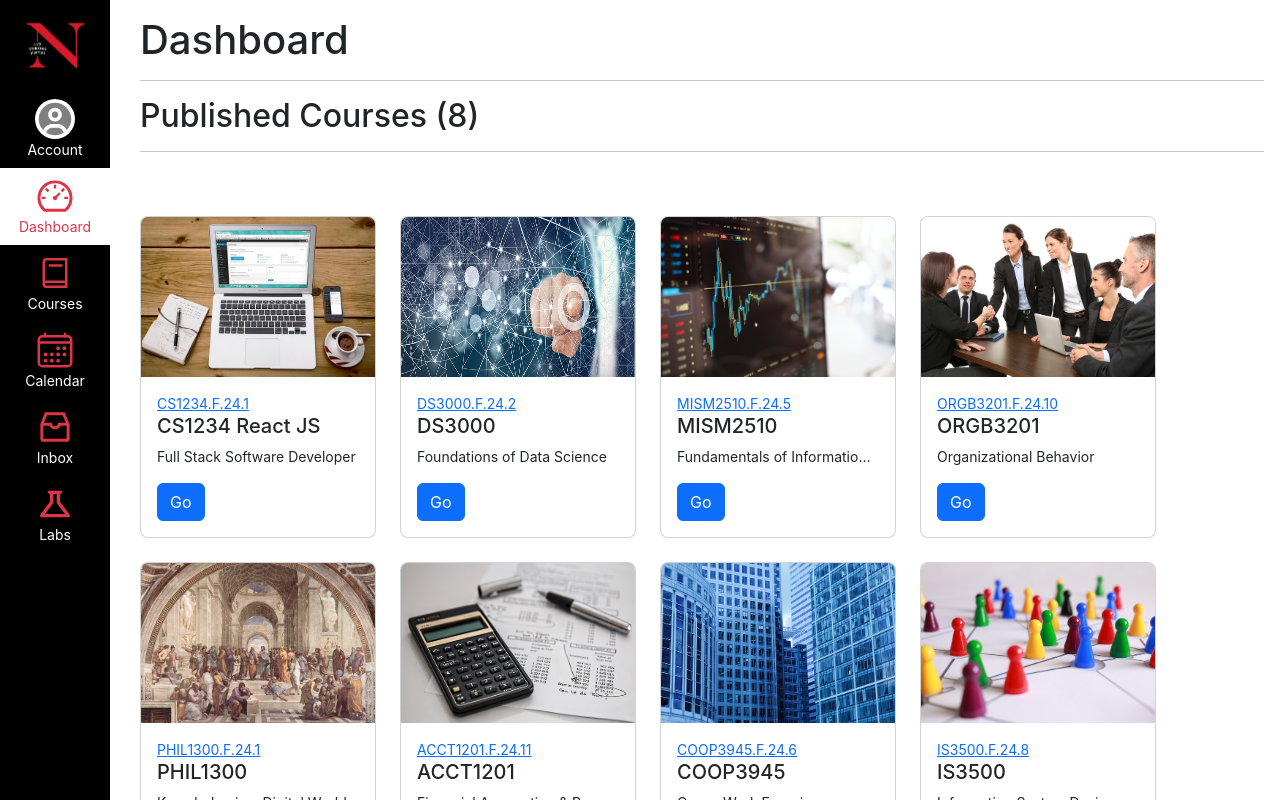
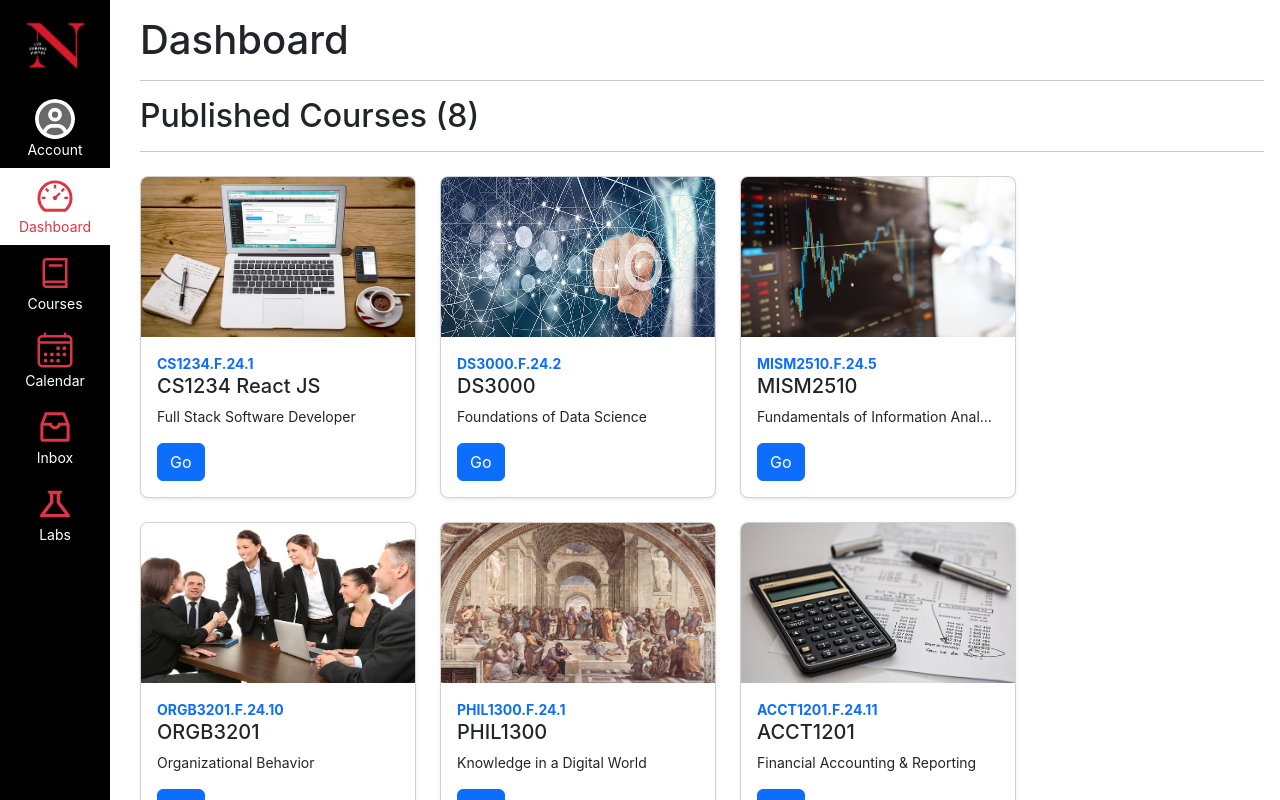
Before and after one commit to janekamata/project-kanbas-react-web-app, a React (Create React App) app: page /#/Kanbas in a window 1280 px wide. Shown: the top 800 px of the page. Built offline with nearby package versions, Linux system fonts and the light colour scheme.

Commit message:
Final edits

```diff
--- a/src/Kanbas/Account/Profile.tsx
+++ b/src/Kanbas/Account/Profile.tsx
@@ -7,9 +7,9 @@ export default function Profile() {
             <input id="wd-password" value="123" placeholder="password"
                 className="form-control mb-2" />
             <input id="wd-firstname" value="Jane" placeholder="First Name" className="form-control mb-2" />
-            <input id="wd-lastname" value="Kamata" placeholder="Last Name" className="form-control mb-2" />
-            <input id="wd-dob" value="2000-01-01" type="date" className="form-control mb-2" />
-            <input id="wd-email" value="jane@kamata" type="email" className="form-control mb-2" />
+            <input id="wd-lastname" value="Doe" placeholder="Last Name" className="form-control mb-2" />
+            <input id="wd-dob" value="yyyy-mm-dd" type="date" className="form-control mb-2" />
+            <input id="wd-email" value="jane@doe.mail" type="email" className="form-control mb-2" />
             <select id="wd-role" className="form-select mb-2">
                 <option value="USER">User</option>
                 <option value="ADMIN">Admin</option>
--- a/src/Kanbas/Account/index.tsx
+++ b/src/Kanbas/Account/index.tsx
@@ -10,7 +10,7 @@ export default function Account() {
                 <div className="d-none d-md-block me-2">
                     <AccountNavigation />
                 </div>
-                <div className="w-25" style={ { minWidth: "200px" } }>
+                <div className="w-25 ms-2 mt-2" style={ { minWidth: "200px" } }>
                     <Routes>
                         <Route path="/"
                             element={ <Signin /> } />
--- a/src/Kanbas/Courses/Home/Status.tsx
+++ b/src/Kanbas/Courses/Home/Status.tsx
@@ -13,11 +13,11 @@ export default function CourseStatus() {
             <div className="d-flex mb-3">
                 <div className="w-50 pe-1">
                     <button className="btn btn-lg btn-secondary w-100 text-nowrap">
-                        <FaBan className="me-2 fs-5" />Unpublish</button>
+                        <FaBan className="me-2 fs-5 mb-1" />Unpublish</button>
                 </div>
                 <div className="w-50">
                     <button className="btn btn-lg btn-success w-100">
-                        <FaCheckCircle className="me-2 fs-5" />Publish</button>
+                        <FaCheckCircle className="me-2 fs-5 mb-1" />Publish</button>
                 </div>
             </div>
             <button className="btn btn-lg btn-secondary w-100 mt-1 text-start">
--- a/src/Kanbas/Courses/Modules/ModulesControls.tsx
+++ b/src/Kanbas/Courses/Modules/ModulesControls.tsx
@@ -17,9 +17,6 @@ export default function ModulesControls() {
                             borderRadius: "50%"
                         } }
                     />
-
-
-
                     Publish All</button>
                 <ul className="dropdown-menu">
                     <li>
--- a/src/Kanbas/Dashboard.tsx
+++ b/src/Kanbas/Dashboard.tsx
@@ -4,15 +4,15 @@ export default function Dashboard() {
         <div id="wd-dashboard">
             <h1 id="wd-dashboard-title">Dashboard</h1> <hr />
             <h2 id="wd-dashboard-published">Published Courses (8)</h2> <hr />
-            <div id="wd-dashboard-courses" className="row">
+            <div id="wd-dashboard-courses" className="mt-4 mb-4">
                 <div className="row row-cols-1 row-cols-md-5 g-4">
-                    <div className="wd-dashboard-course col" style={ { width: "260px" } }>
-                        <div className="card rounded-3 overflow-hidden">
+                    <div className="wd-dashboard-course col" style={ { width: "300px" } }>
+                        <div className="card rounded-3 overflow-hidden shadow-sm">
                             <Link className="wd-dashboard-course-link text-decoration-none text-dark"
                                 to="/Kanbas/Courses/1234/Home">
                                 <img src="/images/web.jpg" width="100%" height={ 160 } />
                                 <div className="card-body">
-                                    <a href="/Kanbas/Courses/1234/Home">CS1234.F.24.1</a>
+                                    <a href="/Kanbas/Courses/1234/Home" className="text-decoration-none fw-bold">CS1234.F.24.1</a>
                                     <h5 className="wd-dashboard-course-title card-title">
                                         CS1234 React JS
                                     </h5>
@@ -26,13 +26,13 @@ export default function Dashboard() {
                             </Link>
                         </div>
                     </div>
-                    <div className="wd-dashboard-course col" style={ { width: "260px" } }>
-                        <div className="card rounded-3 overflow-hidden">
+                    <div className="wd-dashboard-course col" style={ { width: "300px" } }>
+                        <div className="card rounded-3 overflow-hidden shadow-sm">
                             <Link className="wd-dashboard-course-link text-decoration-none text-dark"
                                 to="/Kanbas/Courses/1234/Home">
                                 <img src="/images/ds.jpg" width="100%" height={ 160 } />
                                 <div className="card-body">
-                                    <a href="/Kanbas/Courses/1234/Home">DS3000.F.24.2</a>
+                                    <a href="/Kanbas/Courses/1234/Home" className="text-decoration-none fw-bold">DS3000.F.24.2</a>
                                     <h5 className="wd-dashboard-course-title card-title">
                                         DS3000
                                     </h5>
@@ -47,13 +47,13 @@ export default function Dashboard() {
 
                         </div>
                     </div>
-                    <div className="wd-dashboard-course col" style={ { width: "260px" } }>
-                        <div className="card rounded-3 overflow-hidden">
+                    <div className="wd-dashboard-course col" style={ { width: "300px" } }>
+                        <div className="card rounded-3 overflow-hidden shadow-sm">
                             <Link className="wd-dashboard-course-link text-decoration-none text-dark"
                                 to="/Kanbas/Courses/1234/Home">
                                 <img src="/images/mism.jpg" width="100%" height={ 160 } />
                                 <div className="card-body">
-                                    <a href="/Kanbas/Courses/1234/Home">MISM2510.F.24.5</a>
+                                    <a href="/Kanbas/Courses/1234/Home" className="text-decoration-none fw-bold">MISM2510.F.24.5</a>
                                     <h5 className="wd-dashboard-course-title card-title">
                                         MISM2510
                                     </h5>
@@ -67,13 +67,13 @@ export default function Dashboard() {
                             </Link>
                         </div>
                     </div>
-                    <div className="wd-dashboard-course col" style={ { width: "260px" } }>
-                        <div className="card rounded-3 overflow-hidden">
+                    <div className="wd-dashboard-course col" style={ { width: "300px" } }>
+                        <div className="card rounded-3 overflow-hidden shadow-sm">
                             <Link className="wd-dashboard-course-link text-decoration-none text-dark"
                                 to="/Kanbas/Courses/1234/Home">
                                 <img src="/images/orgb.jpg" width="100%" height={ 160 } />
                                 <div className="card-body">
-                                    <a href="/Kanbas/Courses/1234/Home">ORGB3201.F.24.10</a>
+                                    <a href="/Kanbas/Courses/1234/Home" className="text-decoration-none fw-bold">ORGB3201.F.24.10</a>
                                     <h5 className="wd-dashboard-course-title card-title">
                                         ORGB3201
                                     </h5>
@@ -87,13 +87,13 @@ export default function Dashboard() {
                             </Link>
                         </div>
                     </div>
-                    <div className="wd-dashboard-course col" style={ { width: "260px" } }>
-                        <div className="card rounded-3 overflow-hidden">
+                    <div className="wd-dashboard-course col" style={ { width: "300px" } }>
+                        <div className="card rounded-3 overflow-hidden shadow-sm">
                             <Link className="wd-dashboard-course-link text-decoration-none text-dark"
                                 to="/Kanbas/Courses/1234/Home">
                                 <img src="/images/phil.jpg" width="100%" height={ 160 } />
                                 <div className="card-body">
-                                    <a href="/Kanbas/Courses/1234/Home">PHIL1300.F.24.1</a>
+                                    <a href="/Kanbas/Courses/1234/Home" className="text-decoration-none fw-bold">PHIL1300.F.24.1</a>
                                     <h5 className="wd-dashboard-course-title card-title">
                                         PHIL1300
                                     </h5>
@@ -107,13 +107,13 @@ export default function Dashboard() {
                             </Link>
                         </div>
                     </div>
-                    <div className="wd-dashboard-course col" style={ { width: "260px" } }>
-                        <div className="card rounded-3 overflow-hidden">
+                    <div className="wd-dashboard-course col" style={ { width: "300px" } }>
+                        <div className="card rounded-3 overflow-hidden shadow-sm">
                             <Link className="wd-dashboard-course-link text-decoration-none text-dark"
                                 to="/Kanbas/Courses/1234/Home">
                                 <img src="/images/acct.jpg" width="100%" height={ 160 } />
                                 <div className="card-body">
-                                    <a href="/Kanbas/Courses/1234/Home">ACCT1201.F.24.11</a>
+                                    <a href="/Kanbas/Courses/1234/Home" className="text-decoration-none fw-bold">ACCT1201.F.24.11</a>
                                     <h5 className="wd-dashboard-course-title card-title">
                                         ACCT1201
                                     </h5>
@@ -127,13 +127,13 @@ export default function Dashboard() {
                             </Link>
                         </div>
                     </div>
-                    <div className="wd-dashboard-course col" style={ { width: "260px" } }>
-                        <div className="card rounded-3 overflow-hidden">
+                    <div className="wd-dashboard-course col" style={ { width: "300px" } }>
+                        <div className="card rounded-3 overflow-hidden shadow-sm">
                             <Link className="wd-dashboard-course-link text-decoration-none text-dark"
                                 to="/Kanbas/Courses/1234/Home">
                                 <img src="/images/coop.jpg" width="100%" height={ 160 } />
                                 <div className="card-body">
-                                    <a href="/Kanbas/Courses/1234/Home">COOP3945.F.24.6</a>
+                                    <a href="/Kanbas/Courses/1234/Home" className="text-decoration-none fw-bold">COOP3945.F.24.6</a>
                                     <h5 className="wd-dashboard-course-title card-title">
                                         COOP3945
                                     </h5>
@@ -147,13 +147,13 @@ export default function Dashboard() {
                             </Link>
                         </div>
                     </div>
-                    <div className="wd-dashboard-course col" style={ { width: "260px" } }>
-                        <div className="card rounded-3 overflow-hidden">
+                    <div className="wd-dashboard-course col" style={ { width: "300px" } }>
+                        <div className="card rounded-3 overflow-hidden shadow-sm">
                             <Link className="wd-dashboard-course-link text-decoration-none text-dark"
                                 to="/Kanbas/Courses/1234/Home">
                                 <img src="/images/is.jpg" width="100%" height={ 160 } />
                                 <div className="card-body">
-                                    <a href="/Kanbas/Courses/1234/Home">IS3500.F.24.8</a>
+                                    <a href="/Kanbas/Courses/1234/Home" className="text-decoration-none fw-bold">IS3500.F.24.8</a>
                                     <h5 className="wd-dashboard-course-title card-title">
                                         IS3500
                                     </h5>
--- a/src/Kanbas/Navigation.tsx
+++ b/src/Kanbas/Navigation.tsx
@@ -18,7 +18,7 @@ export default function KanbasNavigation() {
                 className="list-group-item text-center border-0 bg-black text-white">
                 <FaRegCircleUser className="fs-1 text text-gray" style={ {
                     color: "white",
-                    backgroundColor: "gray",
+                    backgroundColor: "dimgray",
                     borderRadius: "50%"
                 } } /><div>Account</div></Link>
             <Link to="/Kanbas/Dashboard" id="wd-dashboard-link"
--- a/src/Kanbas/styles.css
+++ b/src/Kanbas/styles.css
@@ -18,7 +18,7 @@ body * {
 .wd-dashboard-course-title {
     text-overflow: ellipsis;
     overflow: hidden;
-    width: 200px;
+    width: 240px;
     white-space: nowrap;
 }
 
```
Also changed, not shown: src/Kanbas/Courses/Assignments/AssignmentsControls.tsx (+4 -4 lines), src/Kanbas/Courses/Assignments/Editor.tsx (+7 -7 lines).
